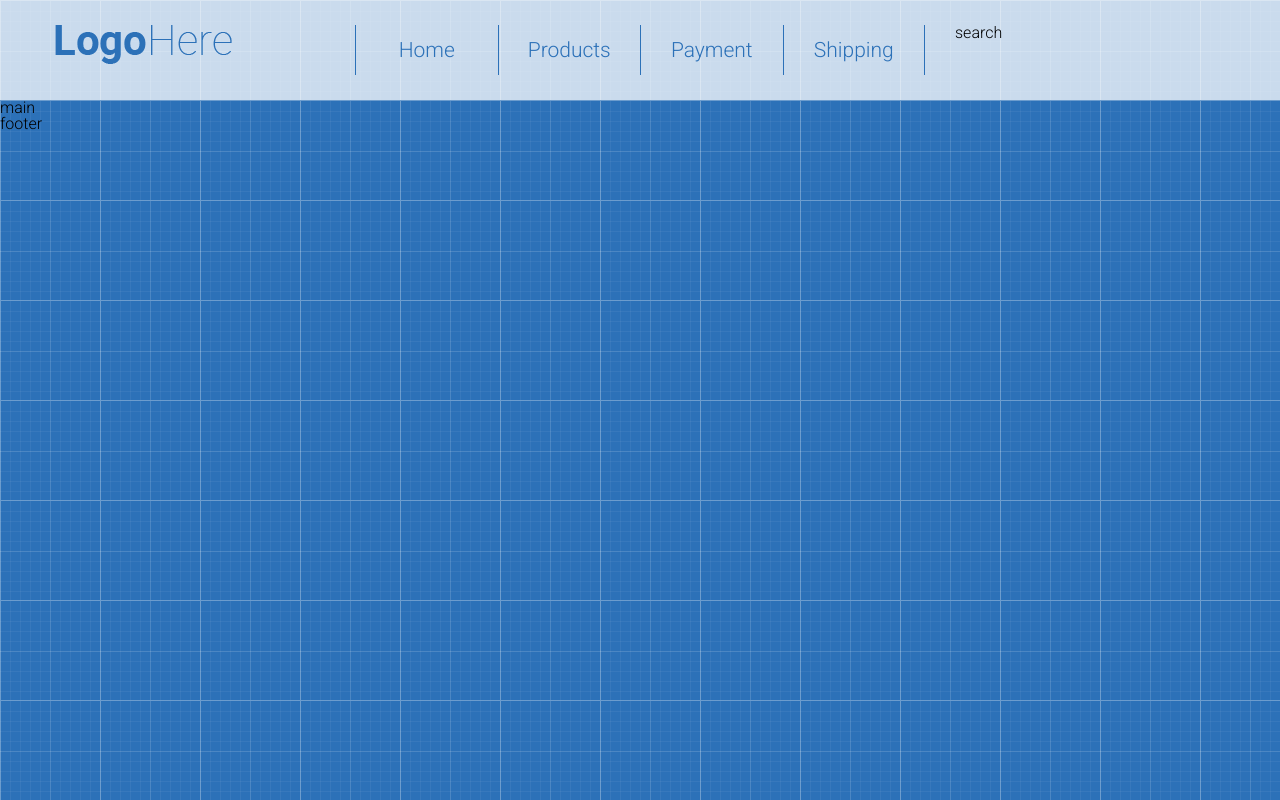
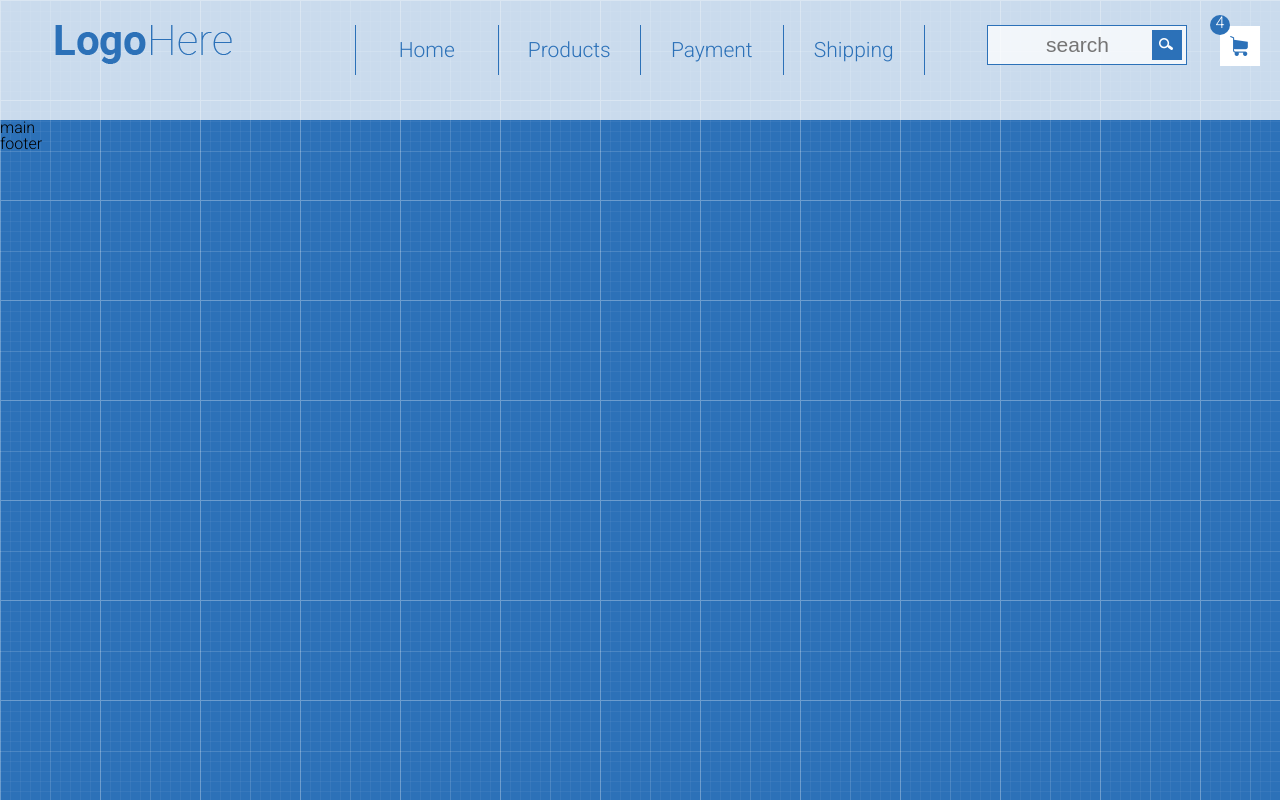
Before and after one commit to Alex87-disign/homework, a plain HTML site: page index.html in a window 1280 px wide. Drawn offline with Linux system fonts and the light colour scheme.

Commit message:
add to index.html and style.css, png files and stylize them

```diff
--- a/index.html
+++ b/index.html
@@ -22,11 +22,20 @@
 					<li><a href="">Products</a></li>
 					<li><a href="">Payment</a></li>
 					<li><a href="">Shipping</a></li>
-
 					</ul>
 				</nav>
 			</div>
-			<div class="col-md-3">search</div>
+			<div class="col-md-3">
+				<div class="search">
+					<form action="">
+						<input type="search" placeholder="search">
+						<div class="box"><img class="search_1" src="images/search.png"></div>
+					</form>
+				</div>
+				<div class="basket" ><img class="basket_1"  src="images/basket.png"></div>
+				<div class="round"><p>4</p></div>
+
+			</div>
 		</div>
 	</div>
 </div>
--- a/style.css
+++ b/style.css
@@ -26,7 +26,7 @@ body{
 	padding-left: 15px;
 	padding-right: 15px;
 }
-.row:after,.menu:after{
+.row:after,.menu:after,.search:after,.basket:after{
 	content: "";
 	clear: both;
 	display: block;
@@ -44,7 +44,7 @@ body{
 .menu li:last-child{
 	border-right:  1px solid #2c71b8;
 }
-.menu li a:hover{
+.menu  a:hover{
 	background-color:#2c71b8;
 	color: white;
 }
@@ -57,3 +57,62 @@ body{
 	font-size: 21px;
 	color: #2c71b8;
 }
+.col-md-3 form{
+
+margin-left: 32px;
+}
+
+form input {
+	background: rgba(255,255,255,0.75);
+	position: absolute;
+	border: 1px solid #2c71b8 ;
+	height: 40px;
+	width: 200px;
+	color:  #2c71b8;
+	font-size: 21px;
+	text-align: center;
+}
+
+.box{
+	position: relative;
+	top: 5px;
+	left: 165px;
+	width: 30px;
+	height: 30px;
+	background-color:#2c71b8;
+}
+.search_1{
+	position: relative;
+	top:7px;
+	left: 7px;
+}
+.basket{
+	position: relative;
+	left: 65px;
+	top:-29px;
+	float: right;
+	display: block;
+	width: 40px;
+	height: 40px;
+	background-color: white;
+	margin-right:  30px;
+}
+.basket_1{
+	position: relative;
+	left: 10px;
+	top:10px;
+}
+.round{
+	float: right;
+	display: block;
+	position: relative;
+	left: 75px;
+	top:-40px;
+	background-color: #2c71b8;
+	color: white;
+	border-radius: 20px;
+	border:none;
+	width: 20px;
+	height: 20px;
+	text-align: center;
+}
```
Also changed, not shown: images/basket.png (added), images/check.png (added), images/search.png (added).
